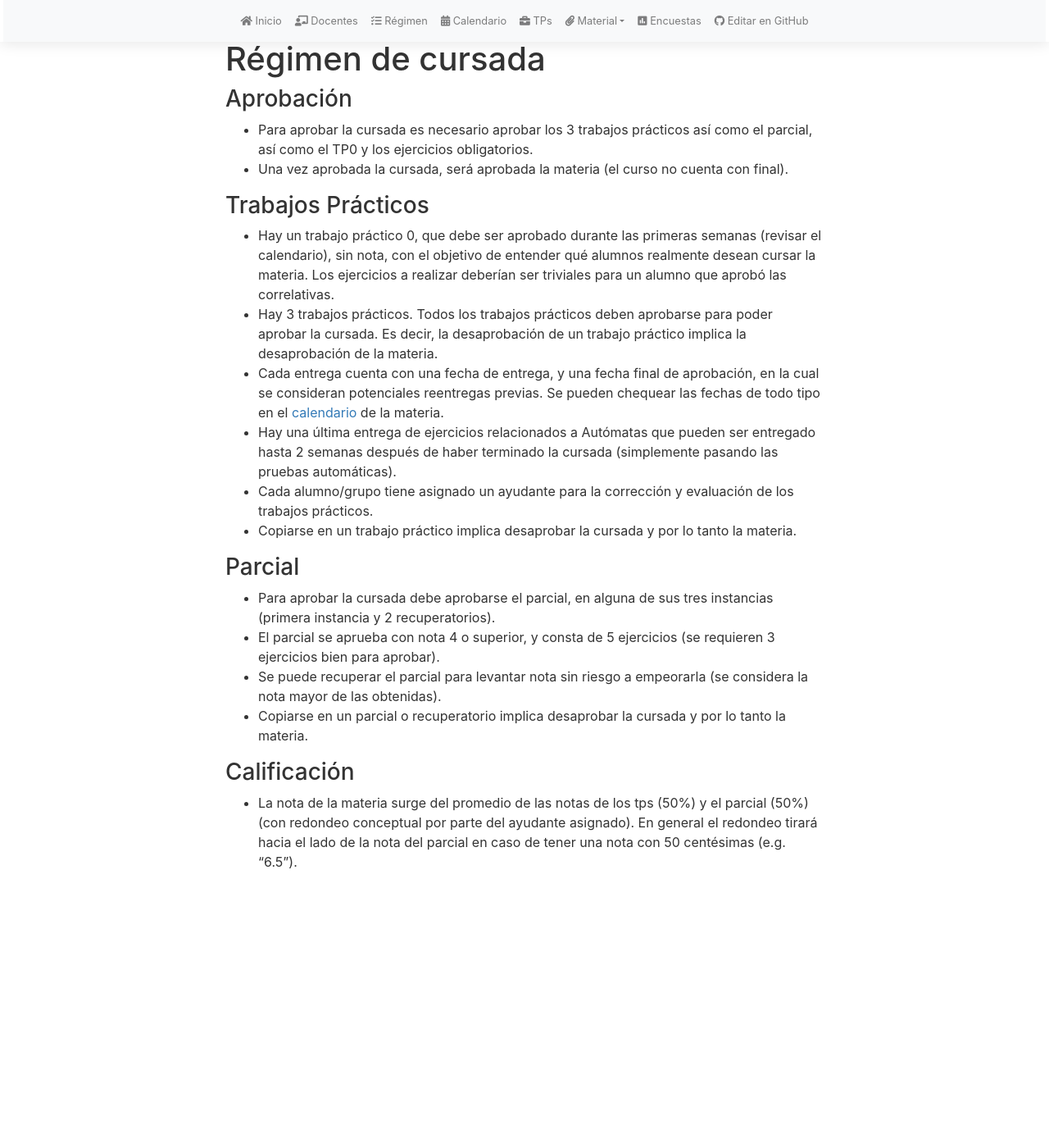
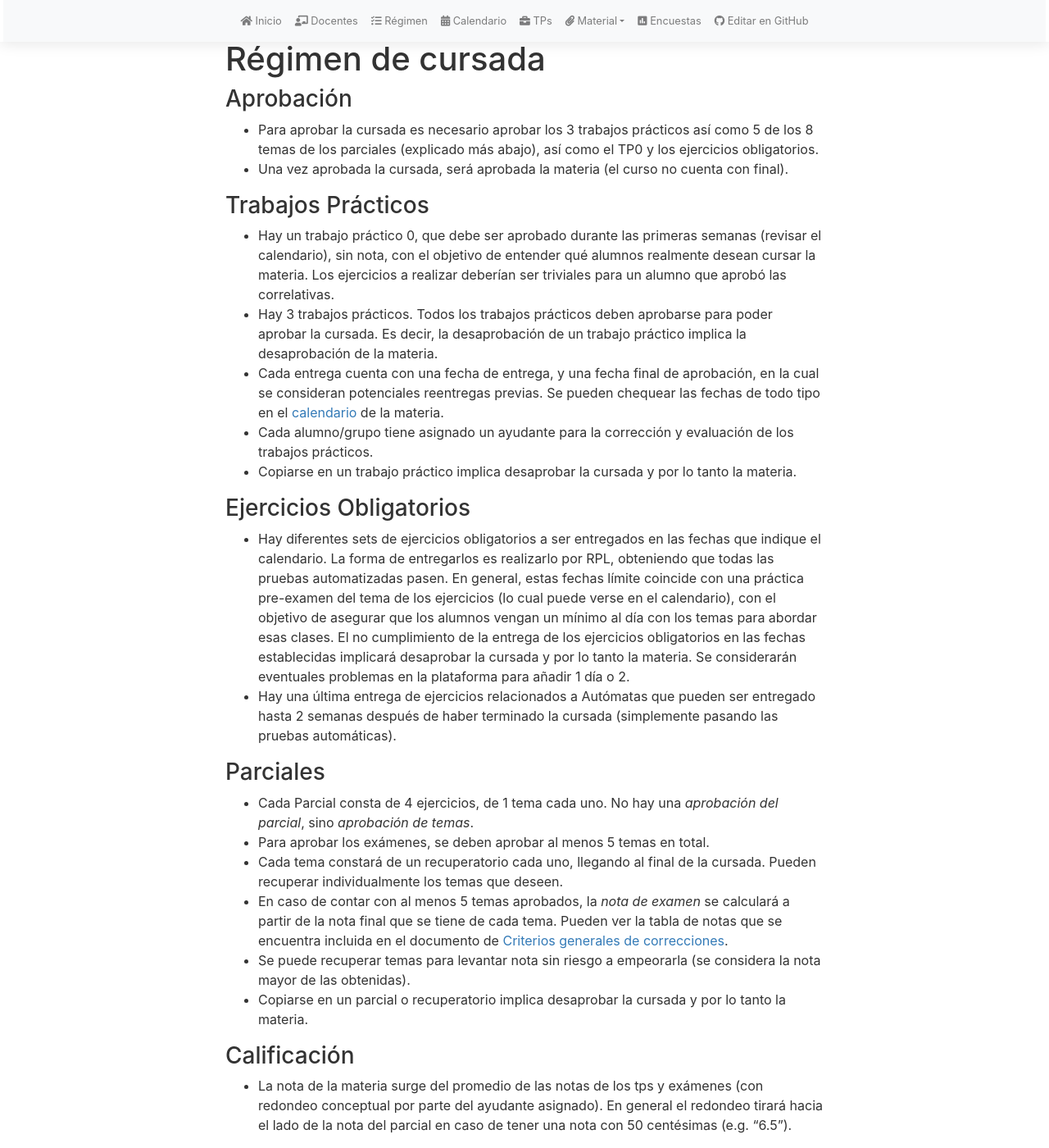
Before and after one commit to algoritmos-rw/tda_bg, a Jekyll site: the page built from regimen.md, in a window 1280 px wide and 1400 px high, scrolled down 19 px. Shown: the whole window at 82% size. Built offline with Jekyll 4.4.1, drawn with Linux system fonts in a browser that asks for light colours; nearby versions of some CDN libraries; our own code applies the rules of GitHub Pages for plain Markdown files; before the commit the page ends 1098 px from its top, so only the background shows below that.

Commit message:
Propuesta de nuevo régimen (#38)

```diff
--- a/regimen.md
+++ b/regimen.md
@@ -3,7 +3,7 @@
 
 ### Aprobación
 
-* Para aprobar la cursada es necesario aprobar los 3 trabajos prácticos así como el parcial, así como el TP0 y los ejercicios obligatorios.
+* Para aprobar la cursada es necesario aprobar los 3 trabajos prácticos así como 5 de los 8 temas de los parciales (explicado más abajo), así como el TP0 y los ejercicios obligatorios.
 * Una vez aprobada la cursada, será aprobada la materia (el curso no cuenta con final).
 
 ### Trabajos Prácticos
@@ -11,17 +11,23 @@
 * Hay un trabajo práctico 0, que debe ser aprobado durante las primeras semanas (revisar el calendario), sin nota, con el objetivo de entender qué alumnos realmente desean cursar la materia. Los ejercicios a realizar deberían ser triviales para un alumno que aprobó las correlativas.
 * Hay 3 trabajos prácticos. Todos los trabajos prácticos deben aprobarse para poder aprobar la cursada. Es decir, la desaprobación de un trabajo práctico implica la desaprobación de la materia.
 * Cada entrega cuenta con una fecha de entrega, y una fecha final de aprobación, en la cual se consideran potenciales reentregas previas. Se pueden chequear las fechas de todo tipo en el [calendario]({{'calendario'|relative_url}}) de la materia.
-* Hay una última entrega de ejercicios relacionados a Autómatas que pueden ser entregado hasta 2 semanas después de haber terminado la cursada (simplemente pasando las pruebas automáticas).
 * Cada alumno/grupo tiene asignado un ayudante para la corrección y evaluación de los trabajos prácticos.
 * Copiarse en un trabajo práctico implica desaprobar la cursada y por lo tanto la materia.
 
-### Parcial
+### Ejercicios Obligatorios
 
-* Para aprobar la cursada debe aprobarse el parcial, en alguna de sus tres instancias (primera instancia y 2 recuperatorios).
-* El parcial se aprueba con nota 4 o superior, y consta de 5 ejercicios (se requieren 3 ejercicios bien para aprobar).
-* Se puede recuperar el parcial para levantar nota sin riesgo a empeorarla (se considera la nota mayor de las obtenidas).
+* Hay diferentes sets de ejercicios obligatorios a ser entregados en las fechas que indique el calendario. La forma de entregarlos es realizarlo por RPL, obteniendo que todas las pruebas automatizadas pasen. En general, estas fechas límite coincide con una práctica pre-examen del tema de los ejercicios (lo cual puede verse en el calendario), con el objetivo de asegurar que los alumnos vengan un mínimo al día con los temas para abordar esas clases. El no cumplimiento de la entrega de los ejercicios obligatorios en las fechas establecidas implicará desaprobar la cursada y por lo tanto la materia. Se considerarán eventuales problemas en la plataforma para añadir 1 día o 2.
+* Hay una última entrega de ejercicios relacionados a Autómatas que pueden ser entregado hasta 2 semanas después de haber terminado la cursada (simplemente pasando las pruebas automáticas).
+
+### Parciales
+
+* Cada Parcial consta de 4 ejercicios, de 1 tema cada uno. No hay una _aprobación del parcial_, sino _aprobación de temas_.
+* Para aprobar los exámenes, se deben aprobar al menos 5 temas en total.
+* Cada tema constará de un recuperatorio cada uno, llegando al final de la cursada. Pueden recuperar individualmente los temas que deseen.
+* En caso de contar con al menos 5 temas aprobados, la _nota de examen_ se calculará a partir de la nota final que se tiene de cada tema. Pueden ver la tabla de notas que se encuentra incluida en el documento de [Criterios generales de correcciones]({{site.data.sitios.doc_criterios_grales}}).
+* Se puede recuperar temas para levantar nota sin riesgo a empeorarla (se considera la nota mayor de las obtenidas).
 * Copiarse en un parcial o recuperatorio implica desaprobar la cursada y por lo tanto la materia.
 
 ### Calificación
 
-* La nota de la materia surge del promedio de las notas de los tps (50%) y el parcial (50%) (con redondeo conceptual por parte del ayudante asignado). En general el redondeo tirará hacia el lado de la nota del parcial en caso de tener una nota con 50 centésimas (e.g. "6.5").
+* La nota de la materia surge del promedio de las notas de los tps y exámenes (con redondeo conceptual por parte del ayudante asignado). En general el redondeo tirará hacia el lado de la nota del parcial en caso de tener una nota con 50 centésimas (e.g. "6.5").
```
